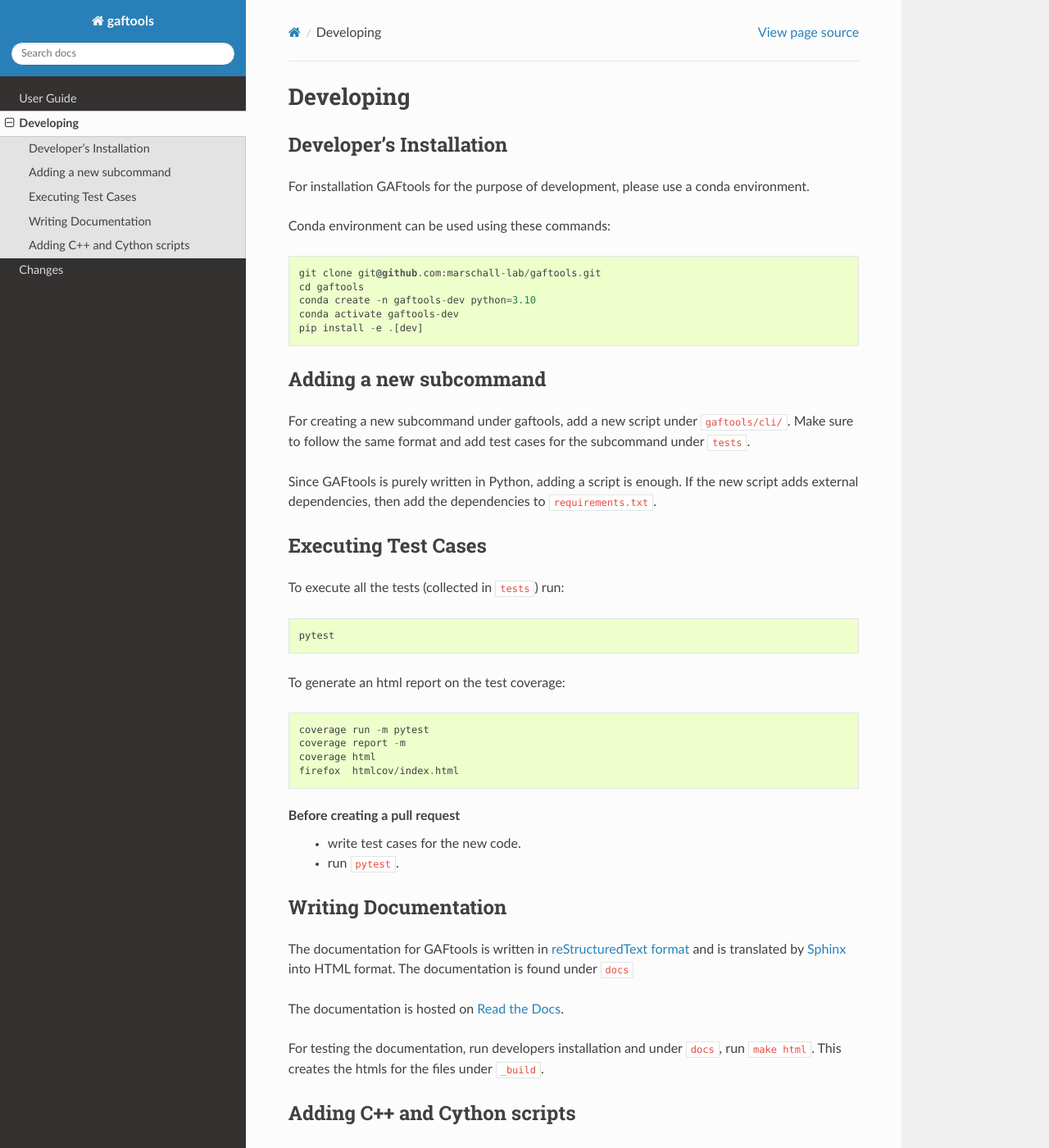
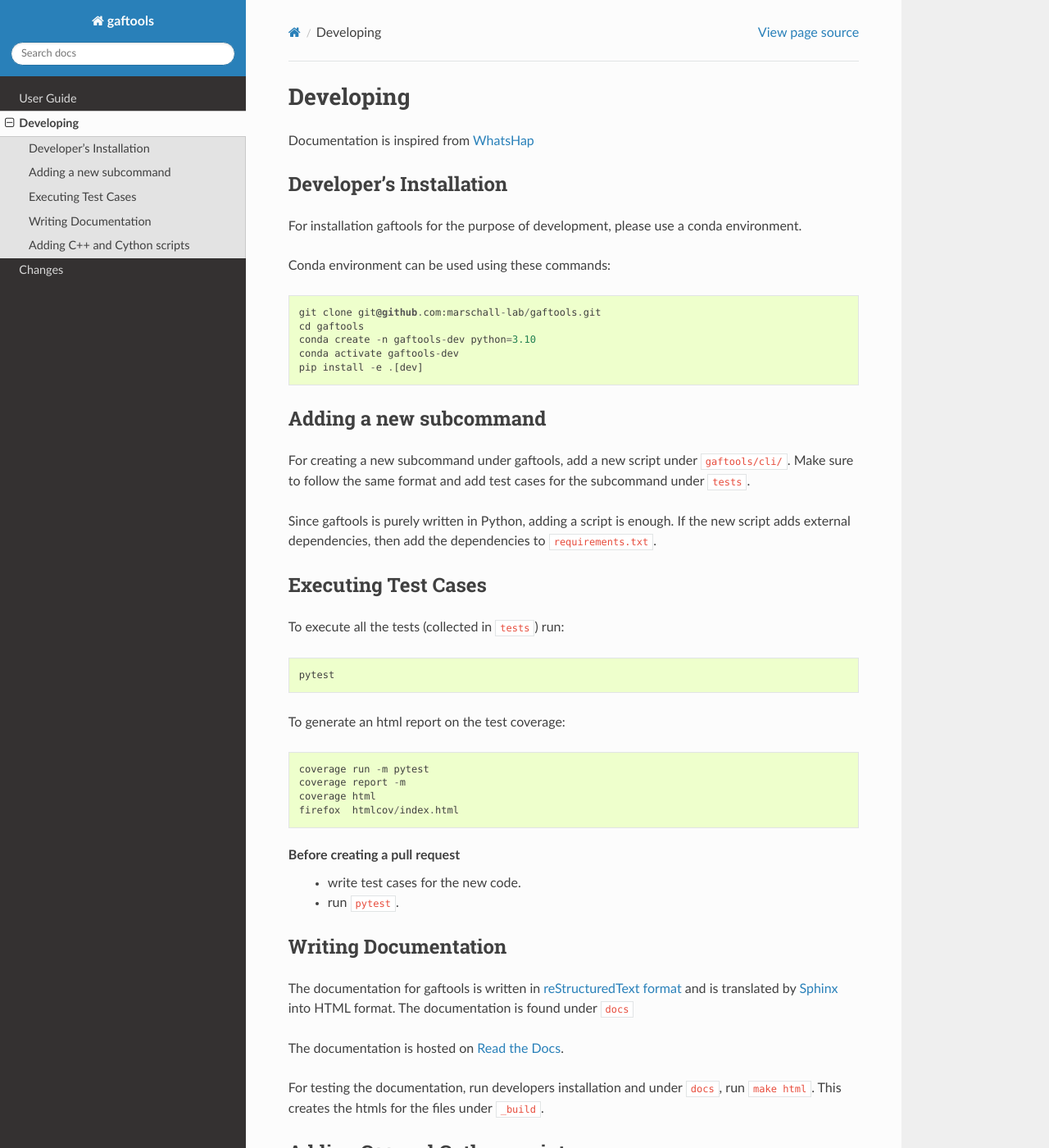
Before and after one commit to marschall-lab/gaftools, a Sphinx documentation site: the page built from docs/develop.rst, in a window 1280 px wide and 1400 px high. Shown: the whole window at 82% size. Built offline with Sphinx 7.4.7 and the Read the Docs theme 2.0.0, drawn with Linux system fonts in a browser that asks for light colours; the version number could not be read and is left out.

Commit message:
updating documentation and in-script description

```diff
--- a/CHANGES.rst
+++ b/CHANGES.rst
@@ -1,8 +1,7 @@
 Changes
 =======
 
-v1.0 (DD/MM/YYY)
+v1.0 (19/06/2024)
 ----------------
 
 * Initial commit.
-*
--- a/docs/develop.rst
+++ b/docs/develop.rst
@@ -3,10 +3,12 @@
 Developing
 ==========
 
+Documentation is inspired from `WhatsHap <https://whatshap.readthedocs.io/en/latest/>`_
+
 Developer's Installation
 ------------------------
 
-For installation GAFtools for the purpose of development,
+For installation gaftools for the purpose of development,
 please use a conda environment.
 
 Conda environment can be used using these commands::
@@ -24,7 +26,7 @@
 For creating a new subcommand under gaftools, add a new script under :code:`gaftools/cli/`.
 Make sure to follow the same format and add test cases for the subcommand under :code:`tests`.
 
-Since GAFtools is purely written in Python, adding a script is enough.
+Since gaftools is purely written in Python, adding a script is enough.
 If the new script adds external dependencies, then add the dependencies to :code:`requirements.txt`.
 
 
@@ -50,7 +52,7 @@
 Writing Documentation
 ---------------------
 
-The documentation for GAFtools is written in
+The documentation for gaftools is written in
 `reStructuredText format <http://docutils.sourceforge.net/docs/user/rst/quickref.html>`_
 and is translated by `Sphinx <http://www.sphinx-doc.org/>`_ into HTML format.
 The documentation is found under :code:`docs`
--- a/docs/guide.rst
+++ b/docs/guide.rst
@@ -3,7 +3,7 @@
 User Guide
 ==========
 
-The following subcommands are available in GAFtools
+The following subcommands are available in gaftools
 
 * :ref:`index <gaftools-index>` - indexing a GAF file for the view command.
 * :ref:`order_gfa <gaftools-order-gfa>` - Ordering GFA file using BO and NO tags.
@@ -19,7 +19,7 @@
 
 Requirements:
 
-* GAFtools assumes that the GFA file provided is an rGFA and requires tags like :code:`SN`, :code:`SO`, :code:`LN`, and :code:`SR`.
+* gaftools assumes that the GFA file provided is an rGFA and requires tags like :code:`SN`, :code:`SO`, :code:`LN`, and :code:`SR`.
 
 Links to related resources:
 
```
Also changed, not shown: README.md (+2 -2 lines), docs/index.rst (+16 -11 lines), 7 other files.
